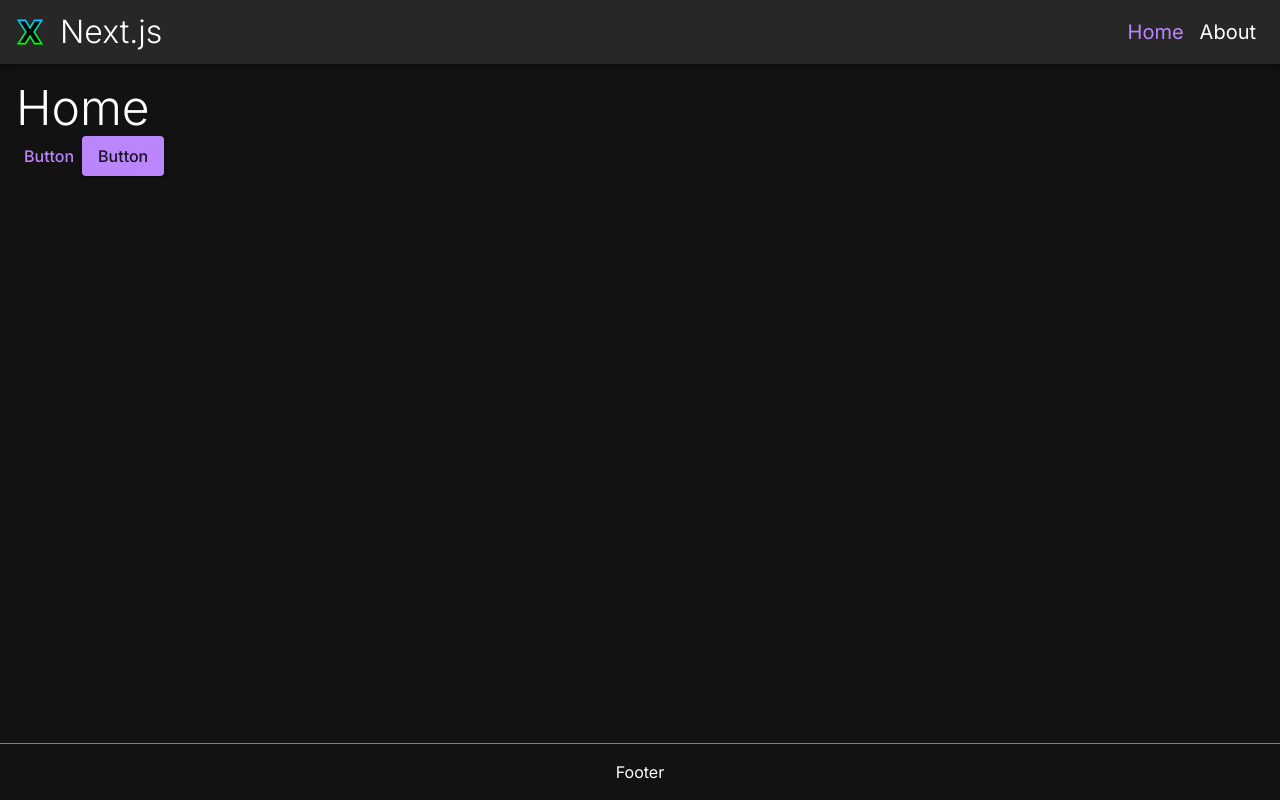
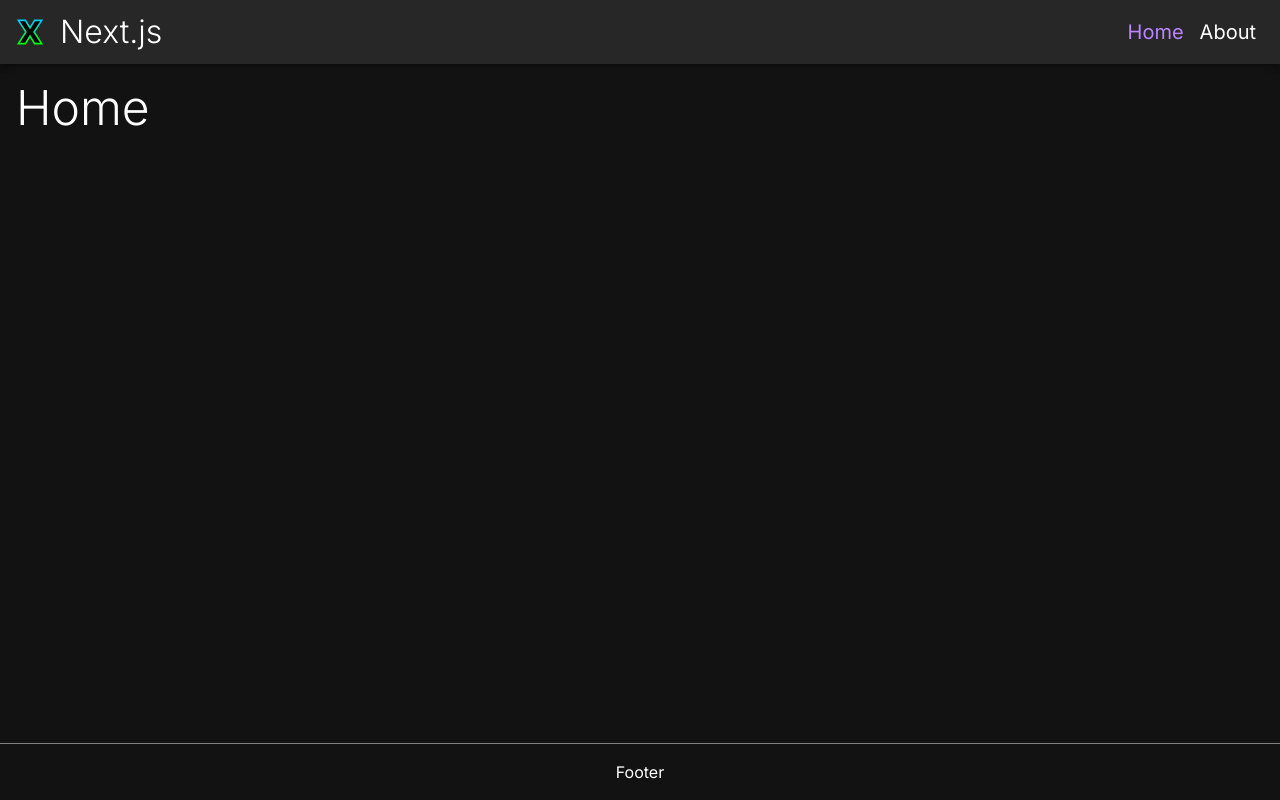
Before and after one commit to TetrisBattle/nextjs, a Next.js app: page /home in a window 1280 px wide. Built offline with nearby package versions, Linux system fonts and the light colour scheme.

Commit message:
Remove eslint-plugin-thng

```diff
--- a/package.json
+++ b/package.json
@@ -26,7 +26,9 @@
 		"@types/react-dom": "^18",
 		"eslint": "^8",
 		"eslint-config-next": "14.1.0",
-		"eslint-plugin-thng": "^1.0.7",
+		"eslint-config-prettier": "^9.1.0",
+		"eslint-plugin-prettier": "^5.1.3",
+		"prettier": "^3.2.5",
 		"typescript": "^5"
 	}
 }
--- a/src/app/home/page.tsx
+++ b/src/app/home/page.tsx
@@ -1,14 +1,12 @@
 'use client'
 
-import { Box, Button, Typography } from '@mui/material'
+import { Box, Typography } from '@mui/material'
 import { observer } from 'mobx-react-lite'
 
 function Home() {
 	return (
 		<Box sx={{ p: 2 }}>
 			<Typography variant='h1'>Home</Typography>
-			<Button>Button</Button>
-			<Button variant='contained'>Button</Button>
 		</Box>
 	)
 }
```
Also changed, not shown: .eslintrc.json, 2 other files (tests, documents, lock files or other folders).
